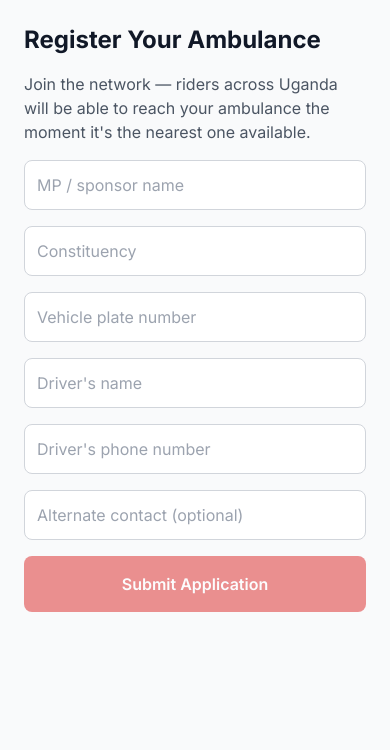
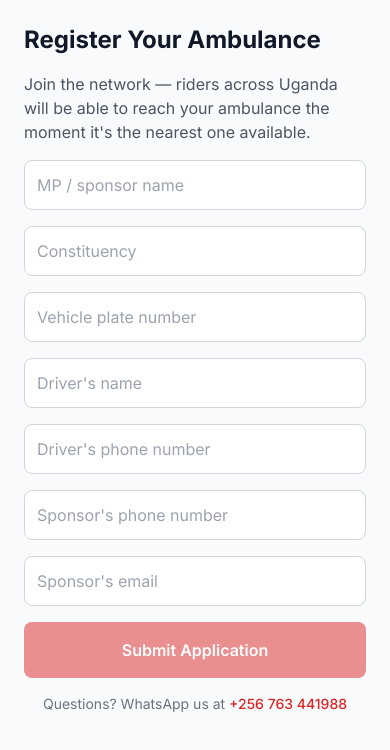
Before and after one commit to johnejalu-cell/Ambulance-network, a Next.js app: page /register in a window 390 px wide. Shown: the top 750 px of the page. Built offline with nearby package versions, Linux system fonts and the light colour scheme.

Commit message:
Add sponsor phone and email fields to registration form

```diff
--- a/app/register/page.tsx
+++ b/app/register/page.tsx
@@ -2,7 +2,7 @@
 import { useState } from 'react';
 
 export default function Register() {
-  const [form, setForm] = useState({ mp_name: '', constituency: '', plate: '', driver_name: '', driver_phone: '', contact_phone: '' });
+  const [form, setForm] = useState({ mp_name: '', constituency: '', plate: '', driver_name: '', driver_phone: '', sponsor_phone: '', sponsor_email: '' });
   const [status, setStatus] = useState<'idle' | 'sending' | 'sent' | 'error'>('idle');
 
   const set = (k: string) => (e: React.ChangeEvent<HTMLInputElement>) => setForm({ ...form, [k]: e.target.value });
@@ -36,7 +36,8 @@ export default function Register() {
       <input className="w-full border border-gray-300 rounded-lg p-3" placeholder="Vehicle plate number" value={form.plate} onChange={set('plate')} />
       <input className="w-full border border-gray-300 rounded-lg p-3" placeholder="Driver's name" value={form.driver_name} onChange={set('driver_name')} />
       <input className="w-full border border-gray-300 rounded-lg p-3" placeholder="Driver's phone number" value={form.driver_phone} onChange={set('driver_phone')} />
-      <input className="w-full border border-gray-300 rounded-lg p-3" placeholder="Alternate contact (optional)" value={form.contact_phone} onChange={set('contact_phone')} />
+      <input className="w-full border border-gray-300 rounded-lg p-3" placeholder="Sponsor's phone number" value={form.sponsor_phone} onChange={set('sponsor_phone')} />
+      <input className="w-full border border-gray-300 rounded-lg p-3" placeholder="Sponsor's email" value={form.sponsor_email} onChange={set('sponsor_email')} />
 
       {status === 'error' && <p className="text-red-600 text-sm">Something went wrong — please try again.</p>}
 
@@ -47,6 +48,10 @@ export default function Register() {
       >
         {status === 'sending' ? 'Submitting…' : 'Submit Application'}
       </button>
+
+      <p className="text-center text-sm text-gray-500">
+        Questions? WhatsApp us at <a href="https://wa.me/256763441988" className="text-red-600 font-medium">+256 763 441988</a>
+      </p>
     </main>
   );
 }
```
